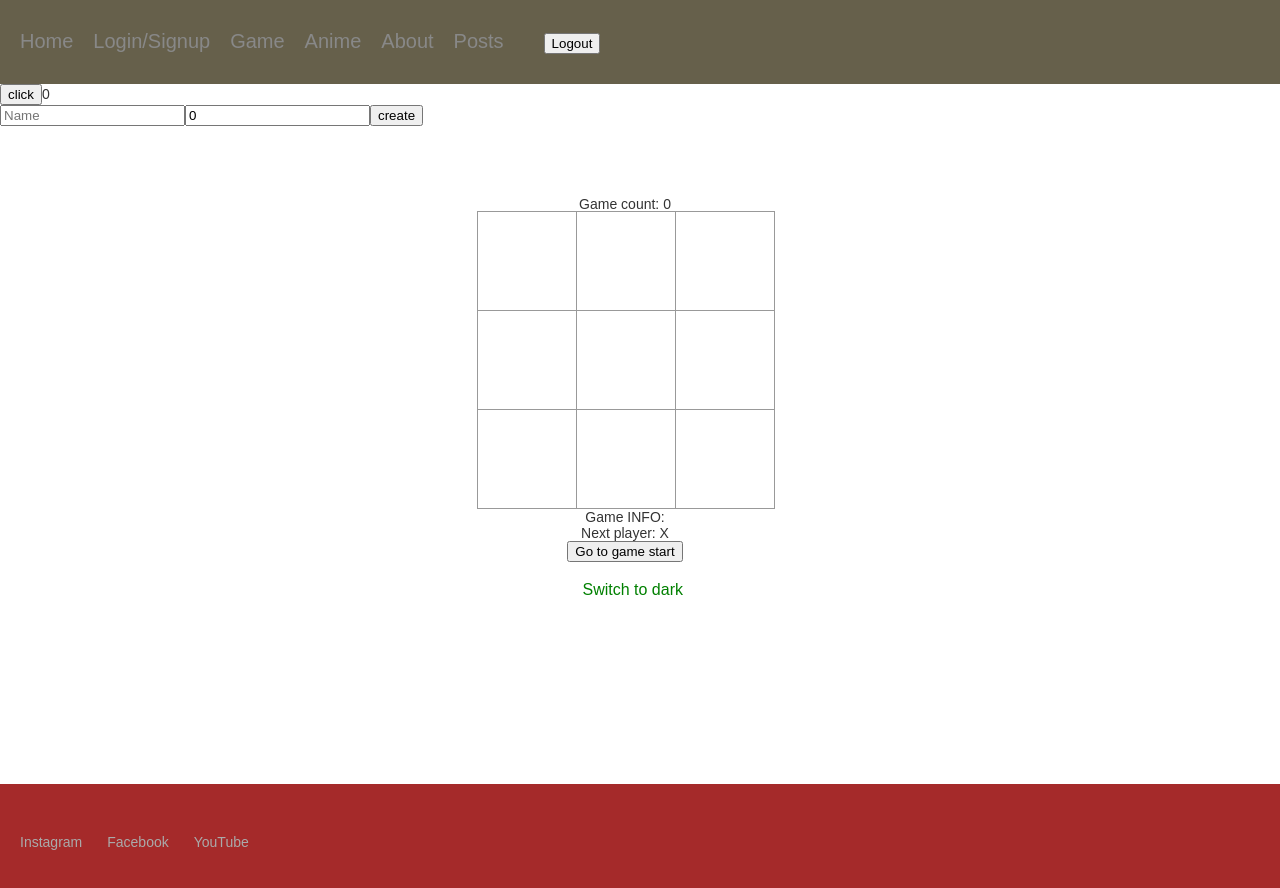
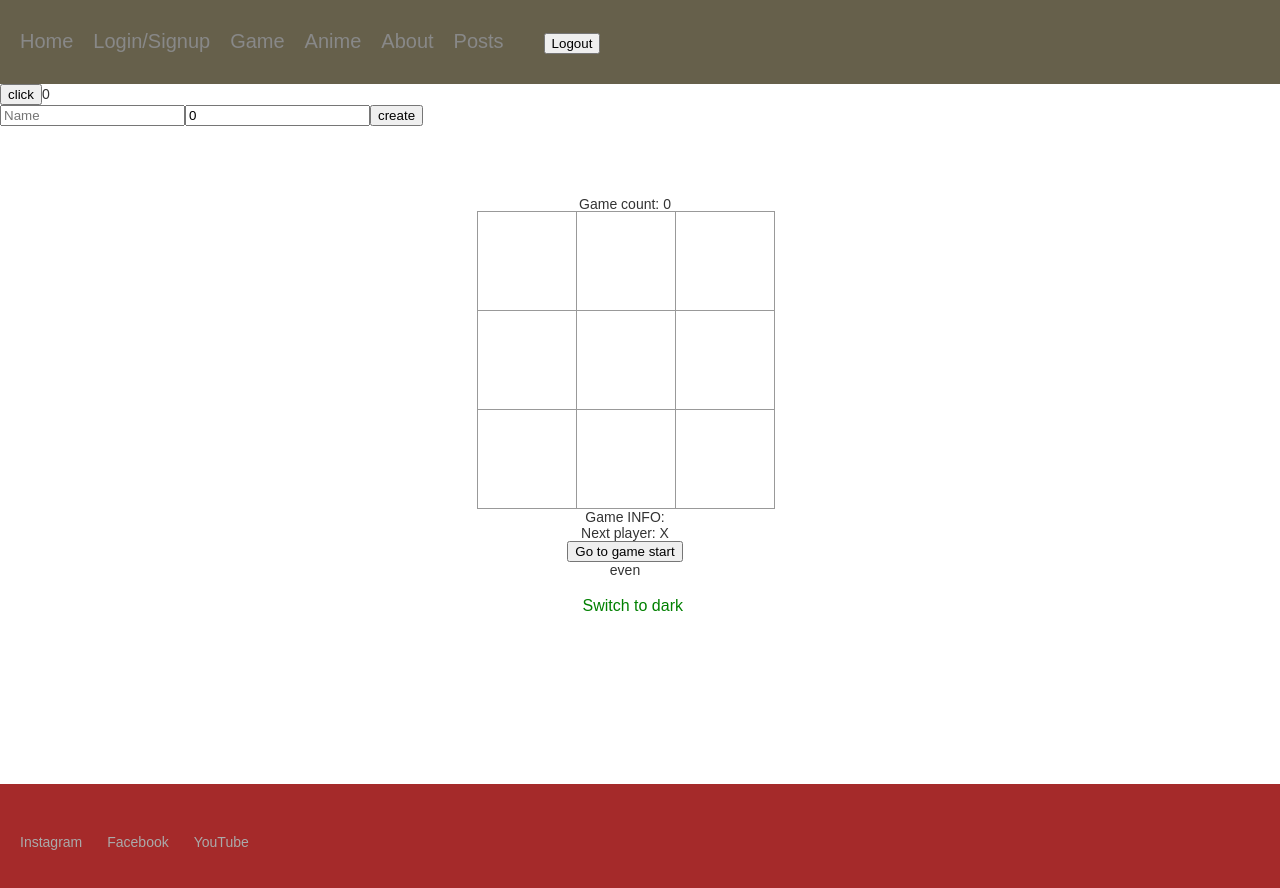
Before and after one commit to kasper023/dba, a React (Create React App) app: page /game in a window 1280 px wide. Shown: the top 888 px of the page. Built offline with nearby package versions, Linux system fonts and the light colour scheme.

Commit message:
useMemo added

```diff
--- a/src/components/anime/Anime.tsx
+++ b/src/components/anime/Anime.tsx
@@ -1,4 +1,4 @@
-import React, {ReactElement, useContext, useEffect,Fragment, useState} from 'react'
+import React, {ReactElement, useContext, useEffect, Fragment, useState, useCallback} from 'react'
 import { AnimeModel } from "../../models/Anime";
 import s from './Anime.module.css'
 import {ThemeContext} from "../theme/ThemeProvider";
@@ -13,14 +13,12 @@ export default function Anime({}: Props): ReactElement {
 
     const [anime, setAnime] = useState<AnimeModel[]>([])
     const { theme, toggleTheme } = useContext(ThemeContext);
-
     useEffect(() => {
         async function getAnimeList() {
             const response = await showAnime.get('/animeList')
             const animes = response.data
             setAnime(animes)
         }
-            getAnimeList()
     }, [])
 
     return (
--- a/src/components/game/Game.tsx
+++ b/src/components/game/Game.tsx
@@ -3,6 +3,7 @@ import React, {useContext, useEffect, useState} from "react"
 import s from "./Game.module.css"
 import Board from "./game-board";
 import {ThemeContext} from "../theme/ThemeProvider";
+import {useMemo} from "react";
 
 export type SquareValue = 'X' | 'O' | null;
 
@@ -91,6 +92,12 @@ const Game: React.FC = () => {
     useEffect(() => {
         document.title = `Game count: ${gameCount}`;
     }, [gameCount]);
+    const memoizedValue =  useMemo( () => {
+        let l = [];
+        if(stepNumber % 2 == 0) l.push("even")
+        else l.push("odd")
+        return l
+    },[stepNumber])
     return (
         <div className={s.game}>
             <div className={s.game_board}>
@@ -101,10 +108,12 @@ const Game: React.FC = () => {
                     squares={current.squares}
                     onClick={i => handleClick(i)}
                 />
+                <h1></h1>
                 <b>Game INFO:</b>
 
                 <div>{status}</div>
                 <ol>{moves}</ol>
+                {memoizedValue}
                 <div onClick={toggleTheme} className={s.darkLight}>
                     <p>Switch to {theme === 'light' ? 'dark' : 'light'}</p>
                 </div>
--- a/src/components/posts/Posts.tsx
+++ b/src/components/posts/Posts.tsx
@@ -1,6 +1,6 @@
-import React, {ReactElement, useContext, useEffect, useState} from 'react'
+import React, {ReactElement, useCallback, useContext, useEffect, useState} from 'react'
 
-import {PostModel} from "../../models/Post";
+import {postList, PostModel} from "../../models/Post";
 
 import s from './Posts.module.css'
 import {ThemeContext} from "../theme/ThemeProvider";
--- a/src/components/preloader/Preloader.tsx
+++ b/src/components/preloader/Preloader.tsx
@@ -1,5 +1,5 @@
 import React from "react";
-import prelodader from "../../images/loader.gif";
+import prelodader from "../../images/user.png";
 
 
 interface Props {
--- a/src/components/validations/Validation.tsx
+++ b/src/components/validations/Validation.tsx
@@ -70,7 +70,7 @@ export default function Validation({}: Props): ReactElement {
                     }}>Let's start
                     </button>
                 </form>
-            </div>
+            </div>ha
         </div>
     );
 }
```
